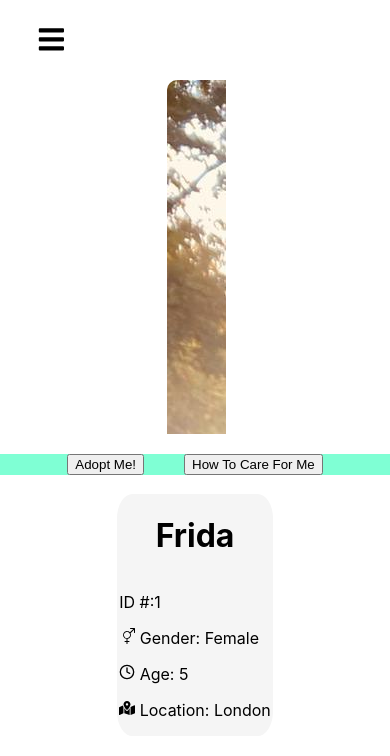
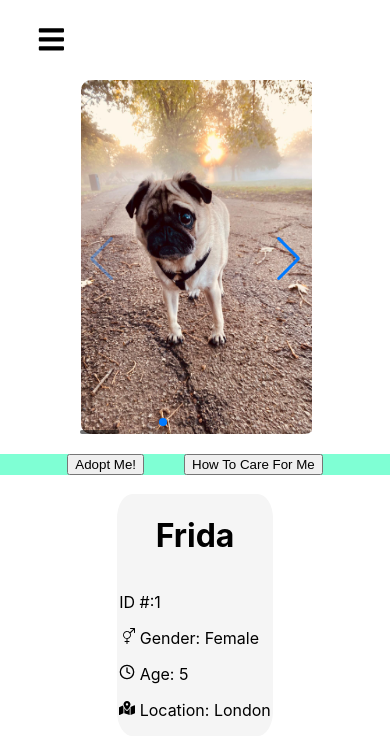
Before and after one commit to anjaliruth/TheHackitectsFinalProjects, a React (Create React App) app in the folder myapp/: page /1 in a window 390 px wide. Shown: the top 756 px of the page. Built offline with nearby package versions, Linux system fonts and the light colour scheme.

Commit message:
CSS done with lucy!

```diff
--- a/myapp/src/components/Swiper/Swiper.css
+++ b/myapp/src/components/Swiper/Swiper.css
@@ -8,12 +8,29 @@
 } */
 
 .swiper-container {
-  max-height: 42vh;
-  max-width: 16vw; /* Set the maximum width you desire */
+  height: 42vh;
+  width: 16vw; /* Set the maximum width you desire */
   margin: 0 auto; /* Center the Swiper horizontally */
 }
 
 .carousel-image {
+  height: 42vh;
+  width: 16vw;
   border-radius: 10px;
   margin-left: 3px;
 }
+
+@media screen and (max-width: 425px) {
+  .swiper-container {
+    height: 42vh;
+    width: 60vw;
+    margin: 0 auto;
+  }
+
+  .carousel-image {
+    height: 42vh;
+    width: 60vw;
+    border-radius: 10px;
+    margin-left: 3px;
+  }
+}
```
